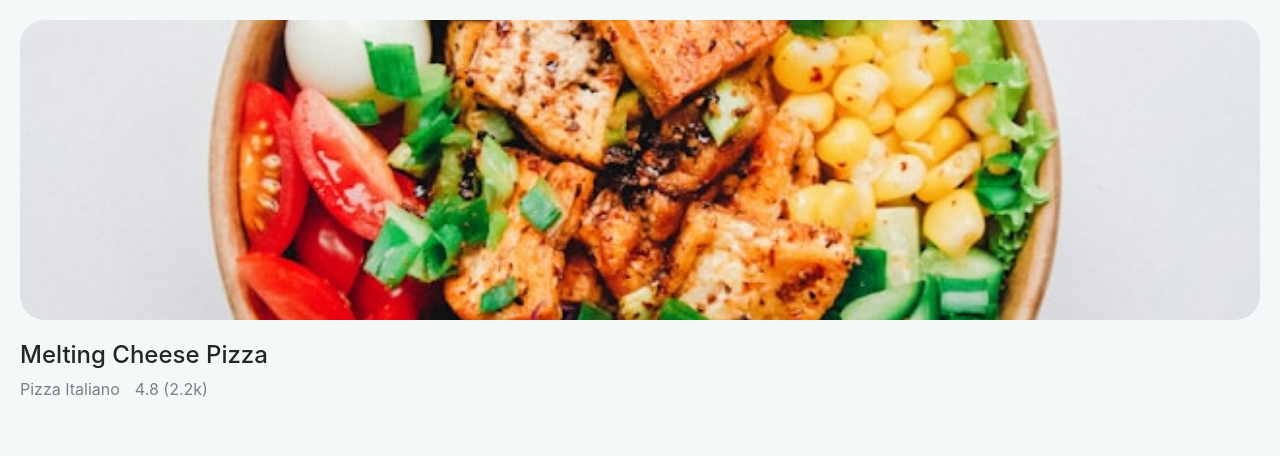
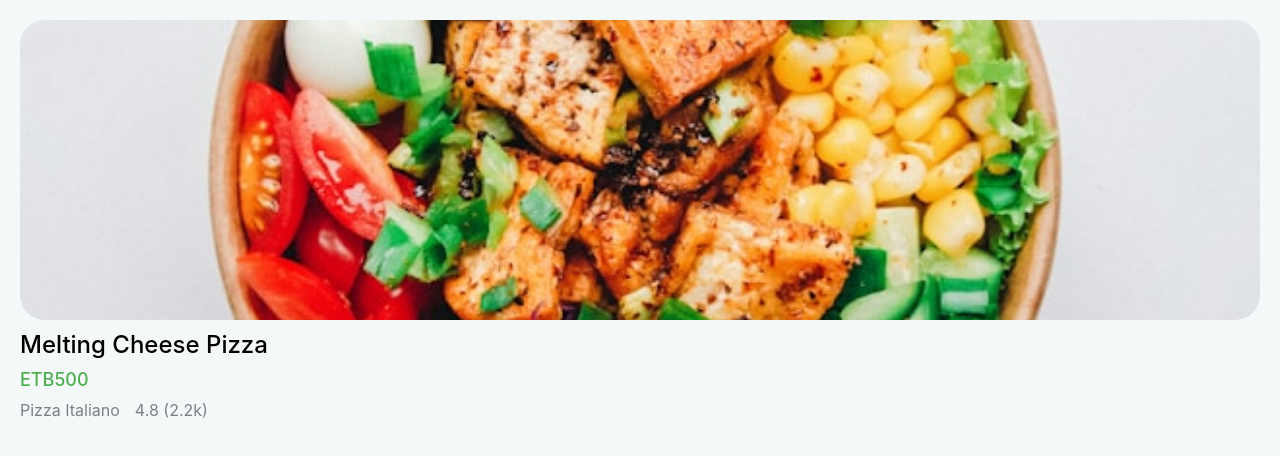
Before and after one commit to achillesocean/etta-pages, a plain HTML site: page single-food/index.html in a window 1280 px wide. Shown: the top 456 px of the page. Drawn offline with Linux system fonts and the light colour scheme.

Commit message:
single-food modif

```diff
--- a/single-food/index.html
+++ b/single-food/index.html
@@ -11,6 +11,7 @@
       <div class="scrollable-cards">
         <img src="food.jpg" alt="food-image" class="main-food-image" />
         <p class="main-food-name">Melting Cheese Pizza</p>
+        <p class="main-food-price">ETB500</p>
         <div style="display: flex; margin-left: 10px; margin-bottom: 10px">
           <span style="font-size: medium; color: #7c8083; margin-right: 15px"
             >Pizza Italiano</span
--- a/single-food/style.css
+++ b/single-food/style.css
@@ -5,7 +5,7 @@ body {
     Arial, sans-serif;
   background-color: #f4f8f9;
   height: 100vh;
-  overflow-x: hidden; /* Prevent horizontal scroll */
+  /* overflow-x: hidden; Prevent horizontal scroll */
 }
 
 a {
@@ -38,11 +38,19 @@ a {
 }
 
 .main-food-name {
-  margin: 10px;
+  margin: 0 10px 10px 10px;
   text-align: left;
   font-weight: 500;
-  color: #242625;
+  /* color: #242625; */
   font-size: x-large;
+}
+
+.main-food-price {
+  margin: 0 10px 10px 10px;
+  text-align: left;
+  font-weight: 500;
+  color: #4caf50;
+  font-size: large;
 }
 
 .recommendation {
```
Also changed, not shown: single-food/image.png (added).
